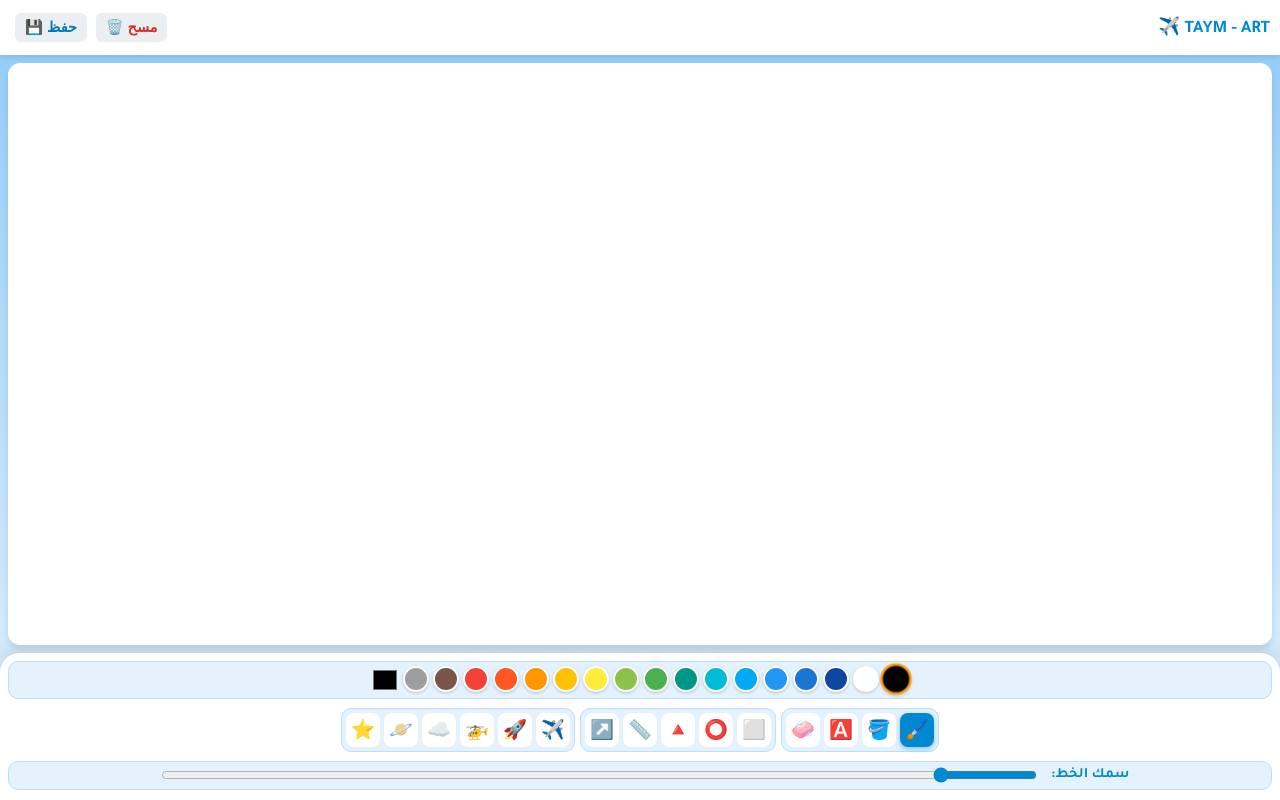
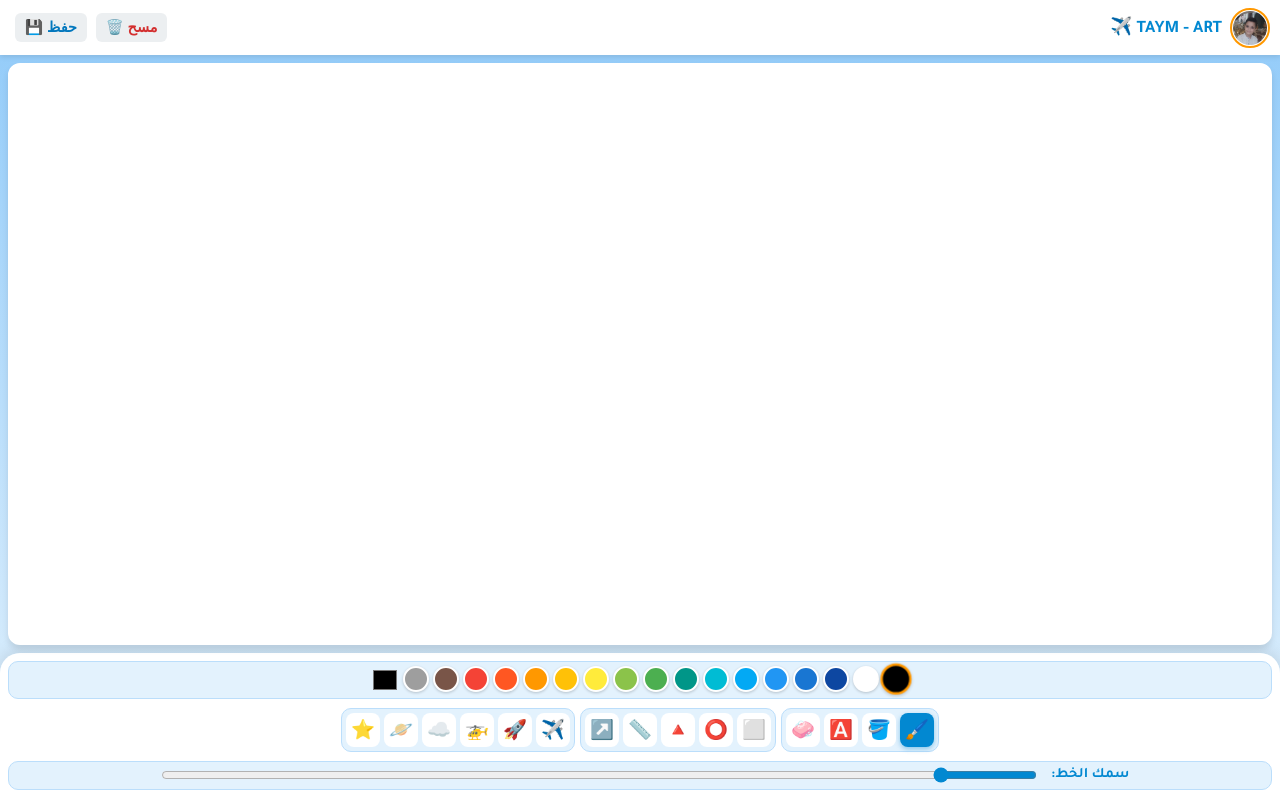
Before and after one commit to herafta/TAYM, a plain HTML site: page index.html in a window 1280 px wide. Drawn offline with Linux system fonts and the light colour scheme.

Commit message:
Update index.html

```diff
--- a/index.html
+++ b/index.html
@@ -81,7 +81,7 @@
 <body>
     <header>
         <div class="branding">
-            <img src="taym_icon.png" class="icon" onerror="this.style.display='none'">
+            <img src="taym.png" class="icon" onerror="this.style.display='none'">
             <h1>Taym - Art ✈️</h1>
         </div>
         <div>
```
